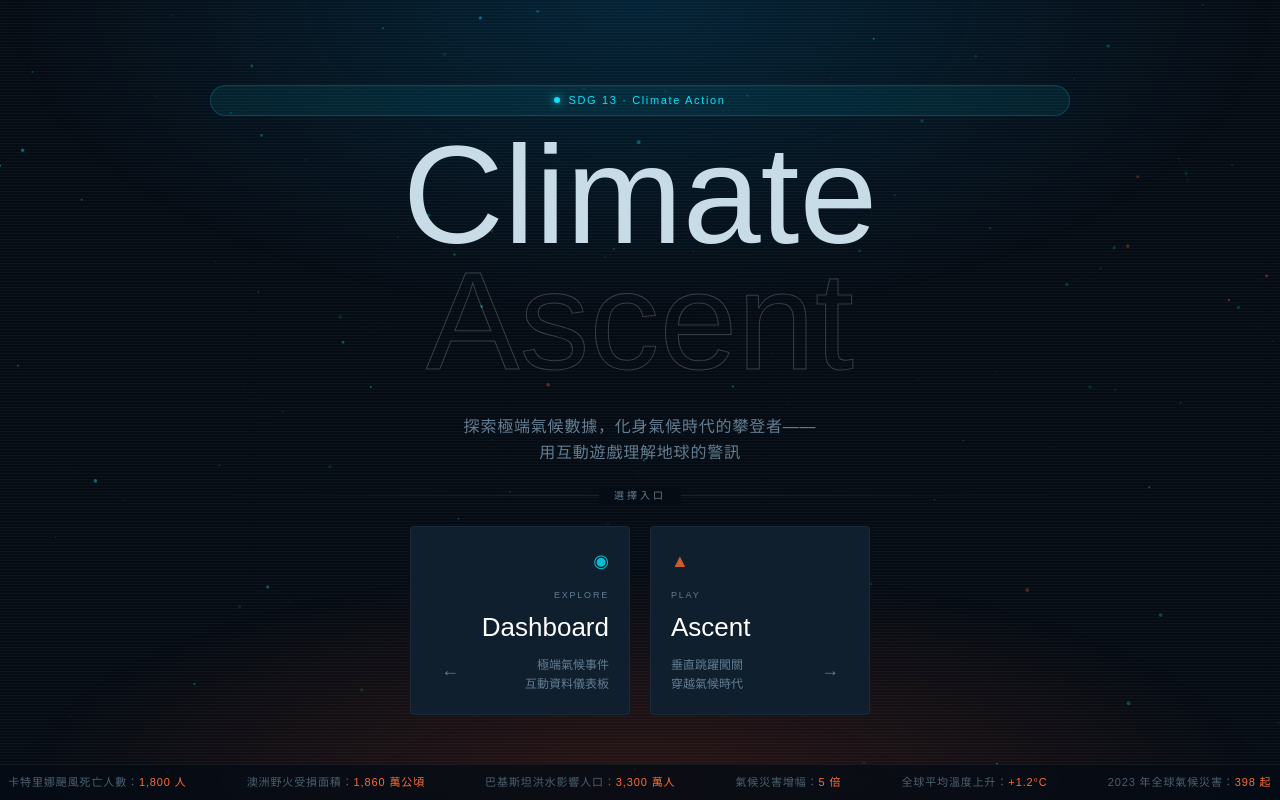
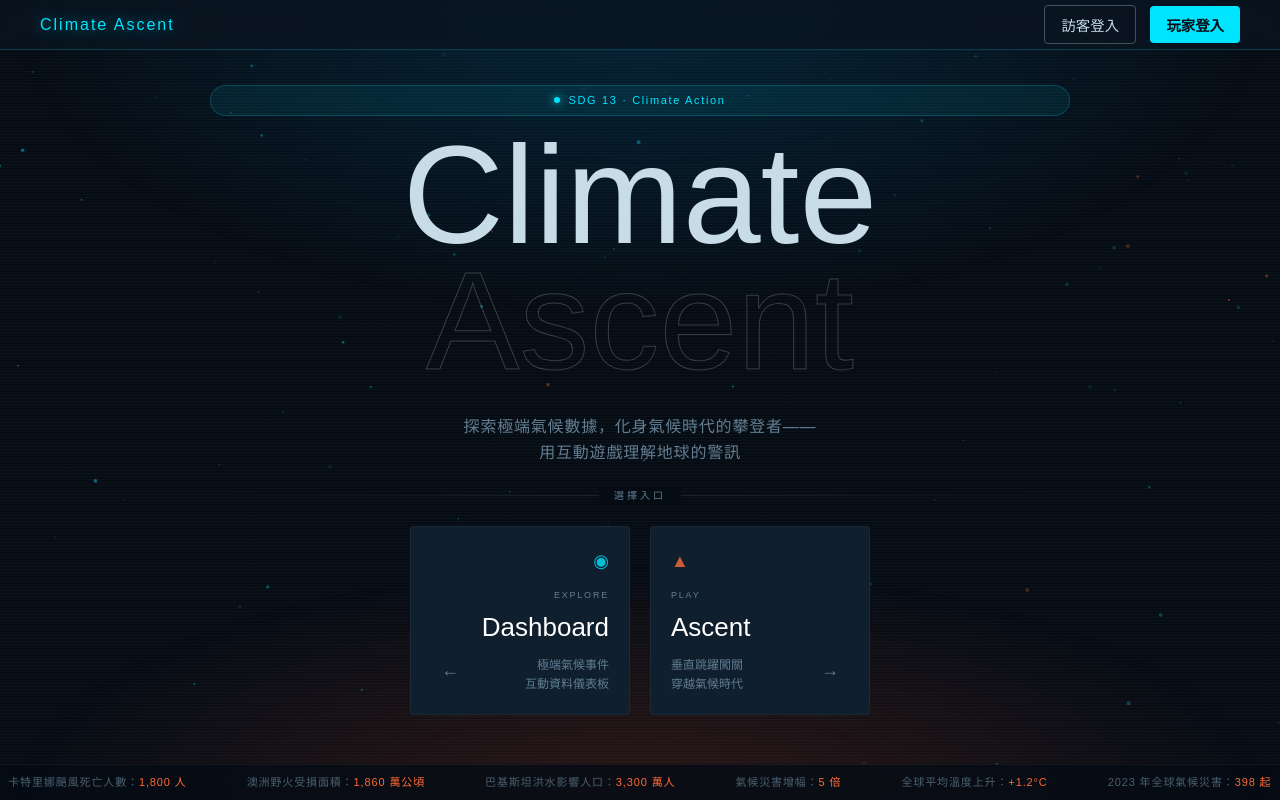
Before and after one commit to yichen-bear/extreme_weather, a Vue app in the folder frontend/: page / in a window 1280 px wide. Built offline with nearby package versions, Linux system fonts and the light colour scheme.

Commit message:
add navbar

```diff
--- a/frontend/src/App.vue
+++ b/frontend/src/App.vue
@@ -1,5 +1,7 @@
 <template>
   <BackgroundCanvas />
+
+  <Navbar />
 
   <main id="app">
     <router-view v-slot="{ Component }">
@@ -15,6 +17,7 @@
 <script setup>
 import BackgroundCanvas from './components/BgCanvas.vue'
 import StatTicker from './components/StatTicker.vue'
+import Navbar from './components/Navbar.vue';
 </script>
 
 <style>
@@ -28,6 +31,7 @@ import StatTicker from './components/StatTicker.vue'
   --c-muted: #627d91;
   --font-disp: 'Bebas Neue', sans-serif;
   --font-body: 'DM Sans', sans-serif;
+  --nav-height: 50px;
 }
 
 body {
--- /dev/null
+++ b/frontend/src/components/Navbar.vue
@@ -0,0 +1,153 @@
+<template>
+  <nav class="navbar">
+    <div class="nav-container">
+      <div class="nav-logo">Climate Ascent</div>
+
+      <div class="nav-links">
+        <template v-if="!isLoggedIn">
+          <button class="btn-nav guest" @click="handleGuestLogin">訪客登入</button>
+          <button class="btn-nav primary" @click="handleLogin">玩家登入</button>
+        </template>
+
+        <template v-else>
+          <div class="user-info">
+            <span class="user-status">歡迎回來，玩家</span>
+            <div class="user-avatar"></div>
+          </div>
+          <button class="btn-nav logout" @click="handleLogout">登出</button>
+        </template>
+      </div>
+    </div>
+  </nav>
+</template>
+
+<script setup>
+import { ref } from 'vue'
+
+// 暫時用來測試 UI 切換的響應式變數
+const isLoggedIn = ref(false)
+
+const handleGuestLogin = () => {
+  console.log('執行訪客登入邏輯...')
+  // 這裡可以寫 localStorage 的邏輯
+}
+
+const handleLogin = () => {
+  console.log('彈出登入視窗...')
+  // 測試：點擊後切換成登入狀態
+  isLoggedIn.value = true
+}
+
+const handleLogout = () => {
+  if(confirm('確定要登出嗎？')) {
+    isLoggedIn.value = false
+  }
+}
+</script>
+
+<style scoped>
+.navbar {
+  position: fixed;
+  top: 0;
+  left: 0;
+  width: 100%;
+  height: var(--nav-height);
+  background: rgba(10, 21, 32, 0.85);
+  backdrop-filter: blur(12px);
+  border-bottom: 1px solid rgba(0, 229, 255, 0.2);
+  z-index: 1000;
+  display: flex;
+  align-items: center;
+}
+
+.nav-container {
+  width: 100%;
+  max-width: 1400px;
+  margin: 0 auto;
+  padding: 0 2.5rem;
+  display: flex;
+  justify-content: space-between;
+  align-items: center;
+}
+
+.nav-logo {
+  font-family: var(--font-disp);
+  font-size: 1rem;
+  color: var(--c-accent);
+  letter-spacing: 2px;
+  text-shadow: 0 0 15px rgba(0, 229, 255, 0.6);
+  cursor: pointer;
+}
+
+.nav-links {
+  display: flex;
+  gap: 0.9rem;
+  align-items: center;
+}
+
+.user-info {
+  display: flex;
+  align-items: center;
+  gap: 1rem;
+  margin-right: 0.5rem;
+}
+
+.user-status {
+  color: var(--c-muted);
+  font-size: 0.9rem;
+  font-weight: 500;
+}
+
+.user-avatar {
+  width: 32px;
+  height: 32px;
+  background: var(--c-surface);
+  border: 1px solid var(--c-accent);
+  border-radius: 50%;
+  box-shadow: 0 0 8px rgba(0, 229, 255, 0.2);
+}
+
+.btn-nav {
+  background: transparent;
+  border: 1px solid rgba(200, 220, 232, 0.3);
+  color: var(--c-text);
+  padding: 0.5rem 1rem;
+  border-radius: 4px;
+  font-size: 0.9rem;
+  font-weight: 500;
+  cursor: pointer;
+  font-family: var(--font-body);
+  transition: all 0.25s cubic-bezier(0.4, 0, 0.2, 1);
+}
+
+.btn-nav:hover {
+  border-color: var(--c-accent);
+  color: var(--c-accent);
+  background: rgba(0, 229, 255, 0.05);
+  box-shadow: 0 0 12px rgba(0, 229, 255, 0.2);
+}
+
+.btn-nav.primary {
+  background: var(--c-accent);
+  color: var(--c-bg);
+  border: none;
+  font-weight: bold;
+}
+
+.btn-nav.primary:hover {
+  background: #c4f3ff;
+  color: var(--c-bg);
+  box-shadow: 0 0 20px rgba(255, 255, 255, 0.4);
+  transform: translateY(-1px);
+}
+
+.btn-nav.logout {
+  border-color: rgba(255, 107, 53, 0.4);
+  color: var(--c-warn);
+}
+
+.btn-nav.logout:hover {
+  background: rgba(255, 107, 53, 0.1);
+  border-color: var(--c-warn);
+}
+</style>
```
